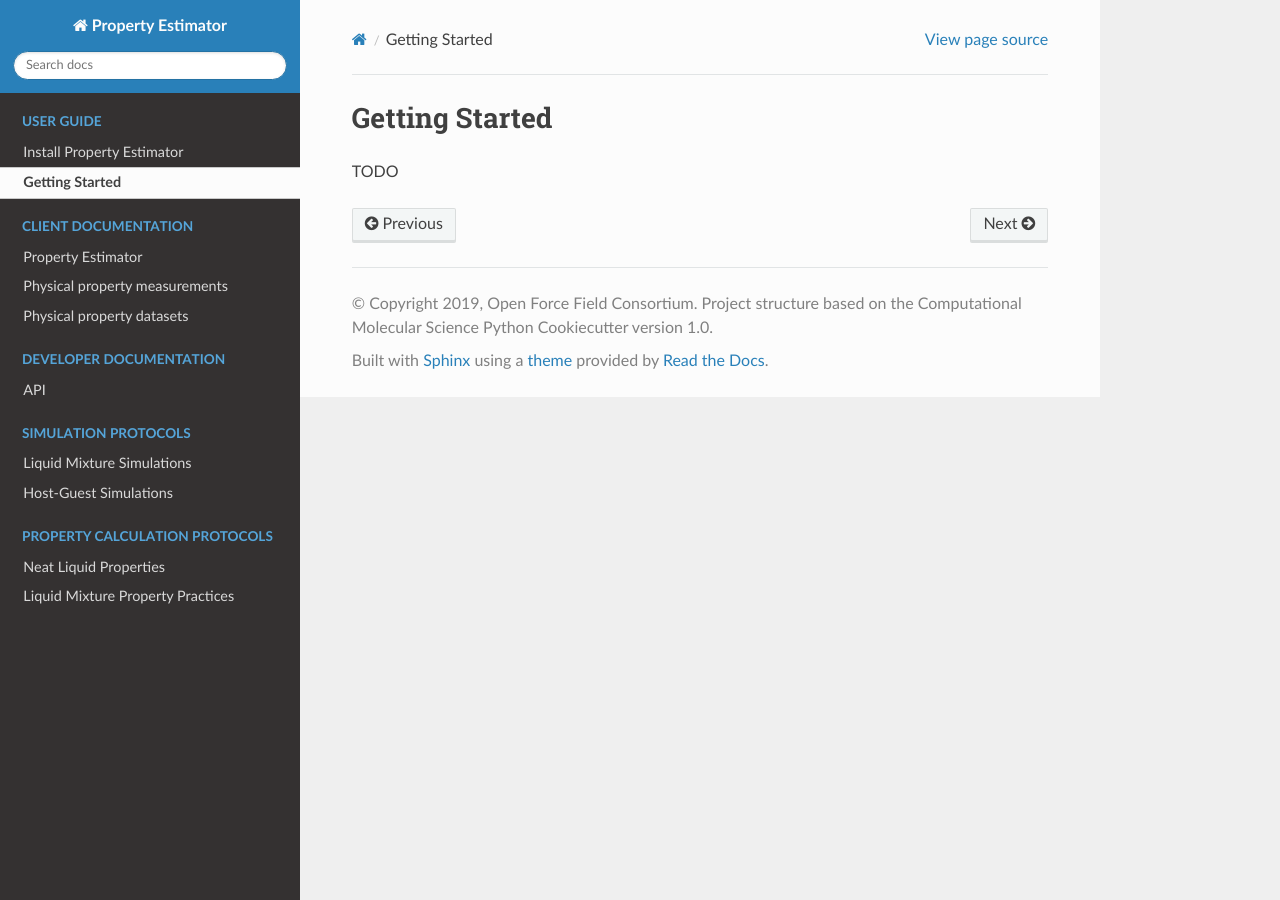
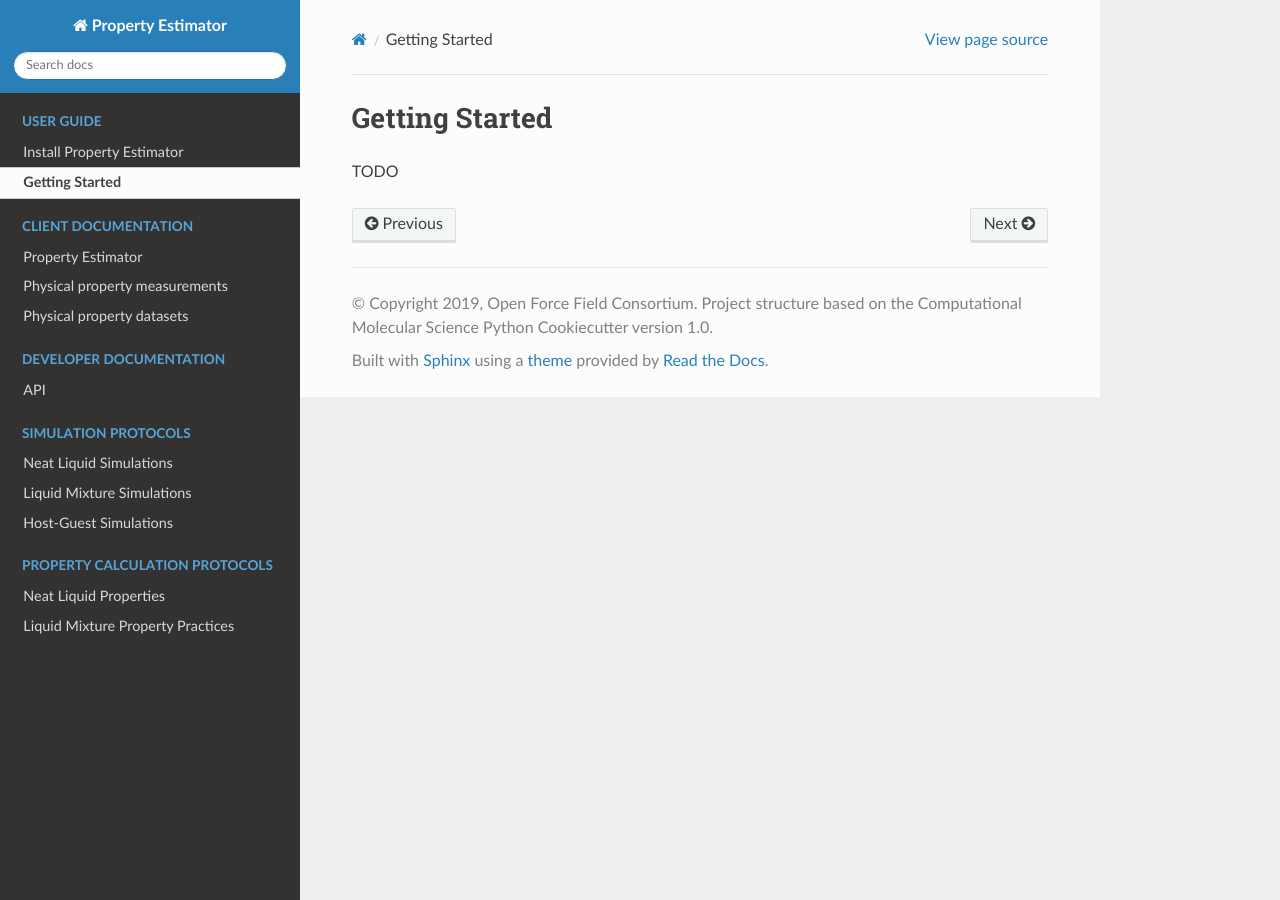
Before and after one commit to openforcefield/openff-evaluator, a Sphinx documentation site: the page built from docs/gettingstarted.rst, in a window 1280 px wide. Built offline with Sphinx 7.4.7 and the Read the Docs theme 2.0.0, drawn with Linux system fonts in a browser that asks for light colours; pages that are not in the unit, such as notebooks, are missing from menus.

Commit message:
Update index.rst

```diff
--- a/docs/index.rst
+++ b/docs/index.rst
@@ -57,7 +57,7 @@ Index
 
 **Simulation Protocols**
 
-* :doc:`neat_liquid_simulation`
+* :doc:`neat_liquid_simulations`
 * :doc:`liquid_mixture_simulations`
 * :doc:`host_guest_simulations`
 
@@ -66,7 +66,7 @@ Index
   :hidden:
   :caption: Simulation Protocols
 
-  neat_liquid_simulation
+  neat_liquid_simulations
   liquid_mixture_simulations
   host_guest_simulations
 
```
